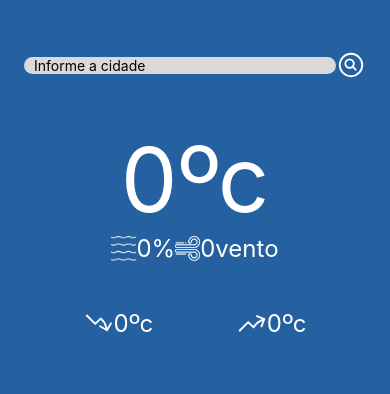
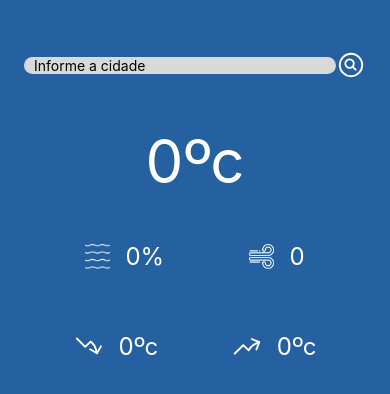
Before and after one commit to gsganderla/weatherAPP, a React Native app: screen / in a window 390 px wide. Shown: the top 394 px of the page. Built offline with nearby package versions, Linux system fonts and the light colour scheme; no server answers.

Commit message:
alteração de componentes

```diff
--- a/src/components/footer/index.jsx
+++ b/src/components/footer/index.jsx
@@ -1,9 +1,20 @@
-import { Text, View } from "react-native";
+import { Text, View, Image } from "react-native";
 import { styles } from "./styles";
 import { ArrowTrendingDownIcon, ArrowTrendingUpIcon } from 'react-native-heroicons/outline'
 
 export default function Footer(props) {
     return (
+    <View>
+        <View style={styles.container}>
+        <View style={styles.container}>
+            <Image source={require('../../../assets/humidity.png')}style={{width:25, height:25}} />
+                <Text style={styles.cardTemperature}>{props.eventUmidade}%</Text>
+        </View>
+        <View style={styles.container}>
+        <Image source={require('../../../assets/wind.png')} style={{width:25, height:25}}/>
+                <Text style={styles.cardTemperature}>{props.eventVento}</Text>
+        </View>
+    </View>
         <View style={styles.container}>
             <View style={styles.container}>
                 <ArrowTrendingDownIcon size="30" color="white" />
@@ -14,5 +25,6 @@ export default function Footer(props) {
                 <Text style={styles.cardTemperature}>{props.eventTempMax}ºc</Text>
             </View>
         </View>
+    </View>
     )
 }
--- a/src/components/footer/styles.js
+++ b/src/components/footer/styles.js
@@ -9,6 +9,7 @@ export const styles = StyleSheet.create({
     },
     cardTemperature: {
         fontSize:24,
-        color: '#FFFFFF'
+        color: '#FFFFFF',
+        paddingLeft: 15
     }
   });
--- a/src/components/img/index.jsx
+++ b/src/components/img/index.jsx
@@ -4,11 +4,13 @@ import { styles } from "./styles";
 const weatherImages = [
   { description: 'céu limpo', path: require('../../../assets/clear.png') },
   { description: 'poucas nuvens', path: require('../../../assets/clouds.png') },
+  { description: 'nublado', path: require('../../../assets/clouds.png') },
   { description: 'chuva moderada', path: require('../../../assets/rain.png') },
   { description: 'Nuvens dispersas', path: require('../../../assets/clouds.png') },
   { description: 'nuvens quebradas', path: require('../../../assets/clouds.png') },
   { description: 'chuva de chuveiro', path: require('../../../assets/rain.png') },
   { description: 'chuva', path: require('../../../assets/rain.png') },
+  { description: 'chuva leve', path: require('../../../assets/rain.png') },
   { description: 'tempestade', path: require('../../../assets/rain.png') },
   { description: 'neve', path: require('../../../assets/snow.png') },
   { description: 'névoa', path: require('../../../assets/mist.png') },
--- a/src/components/section/index.jsx
+++ b/src/components/section/index.jsx
@@ -7,12 +7,6 @@ export default function Section(props) {
         <View style={styles.container}>
             <Text style={styles.cardTemperature}>{props.eventTemperatura}ºc</Text>
             <Text style={styles.cardWeather}>{props.eventDescricao}</Text>
-            <View style={styles.containerRow}>
-                <Image source={require('../../../assets/humidity.png')}style={{width:25, height:25}} />
-                <Text style={styles.cardWeather}>{props.eventUmidade}%</Text>
-                <Image source={require('../../../assets/wind.png')} style={{width:25, height:25}}/>
-                <Text style={styles.cardWeather}>{props.eventUmidade}vento</Text>
-            </View>
         </View>
     )
 }
--- a/src/components/section/styles.js
+++ b/src/components/section/styles.js
@@ -6,7 +6,7 @@ export const styles = StyleSheet.create({
         padding: 15
     },
     cardTemperature:{
-        fontSize: 90,
+        fontSize: 60,
         color: '#FFFFFF'
     },
     cardWeather: {
--- a/src/screens/Home/index.jsx
+++ b/src/screens/Home/index.jsx
@@ -11,7 +11,6 @@ import Images from "../../components/img";
 
 export default function Home() {
 
-
   const [cidade, setCidade] = useState('');
   const [temp, setTemp] = useState(0)
   const [tempMin, setTempMin] = useState(0);
@@ -19,45 +18,38 @@ export default function Home() {
   const [umidade, setUmidade] = useState(0);
   const [weather, setWeather] = useState('');
   const [city, setCityName] = useState('');
-
-  useEffect(() => {
-    obterDadosClima()
-  }, [cidade])
-
+  const [vento, setVento] = useState(0)
 
   const api = axios.create({
     baseURL: 'https://api.openweathermap.org/data/2.5/',
   })
 
   const obterDadosClima = () => {
-    console.log("Iniciando requisição para:", cidade);
+    console.log("API - Requisição:", cidade);
     api.get(`weather?q=${cidade}&units=metric&appid=4a7cb1c776fb40c790dd47e9e3a35224&&lang=pt_br`)
       .then((response) => {
-        console.log("Deu certo");
         console.log(response.data);
 
+        setVento(response.data.wind.speed);
         setTemp(response.data.main.temp);
         setWeather(response.data.weather[0].description);
         setTempMin(response.data.main.temp_min);
         setTempMax(response.data.main.temp_max);
         setUmidade(response.data.main.humidity);
         setCityName(response.data.name);
-
-
       }).catch((error) => {
         console.log("Deu errado", error);
       });
   };
 
-  console.log(weather);
   return (
 
     <View style={styles.container}>
       <Header cidadeValue={cidade} eventHandle={setCidade} eventHandleBotao={obterDadosClima} />
       <City eventHour={city}></City>
       <Images weather={weather}></Images>
-      <Section eventDescricao={weather} eventTemperatura={temp} eventUmidade={umidade}></Section>
-      <Footer eventTempMin={tempMin} eventTempMax={tempMax}></Footer>
+      <Section eventDescricao={weather} eventTemperatura={temp}></Section>
+      <Footer eventTempMin={tempMin} eventTempMax={tempMax} eventUmidade={umidade} eventVento={vento}></Footer>
     </View>
   )
 }
```
